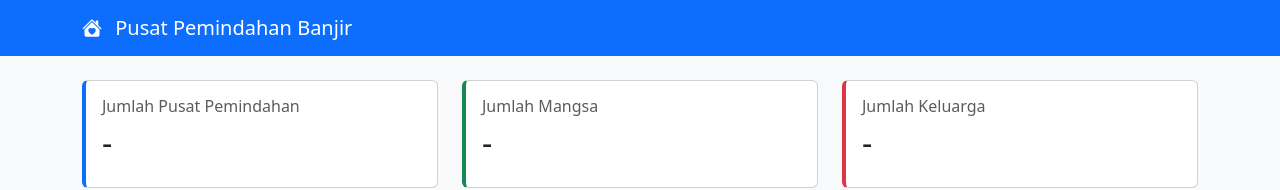
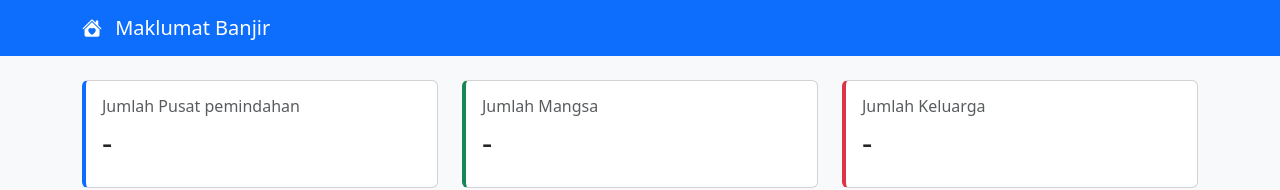
Before and after one commit to dcddxy/banjir, a website: page docs/dashboard.html in a window 1280 px wide. Shown: the top 190 px of the page. Drawn offline with nearby package versions, Linux system fonts and the light colour scheme; no server answers.

Commit message:
Update dashboard

```diff
--- a/docs/dashboard.html
+++ b/docs/dashboard.html
@@ -43,7 +43,7 @@
         <div class="container">
             <a class="navbar-brand" href="#">
                 <i class="bi bi-house-heart-fill me-2"></i>
-                Pusat Pemindahan Banjir
+                Maklumat Banjir
             </a>
         </div>
     </nav>
@@ -53,7 +53,7 @@
             <div class="col-md-4 mb-3">
                 <div class="card stats-card h-100" style="border-left-color: #0d6efd;">
                     <div class="card-body">
-                        <h6 class="text-muted">Jumlah Pusat Pemindahan</h6>
+                        <h6 class="text-muted">Jumlah Pusat pemindahan</h6>
                         <h2 id="totalCenters">-</h2>
                     </div>
                 </div>
```
